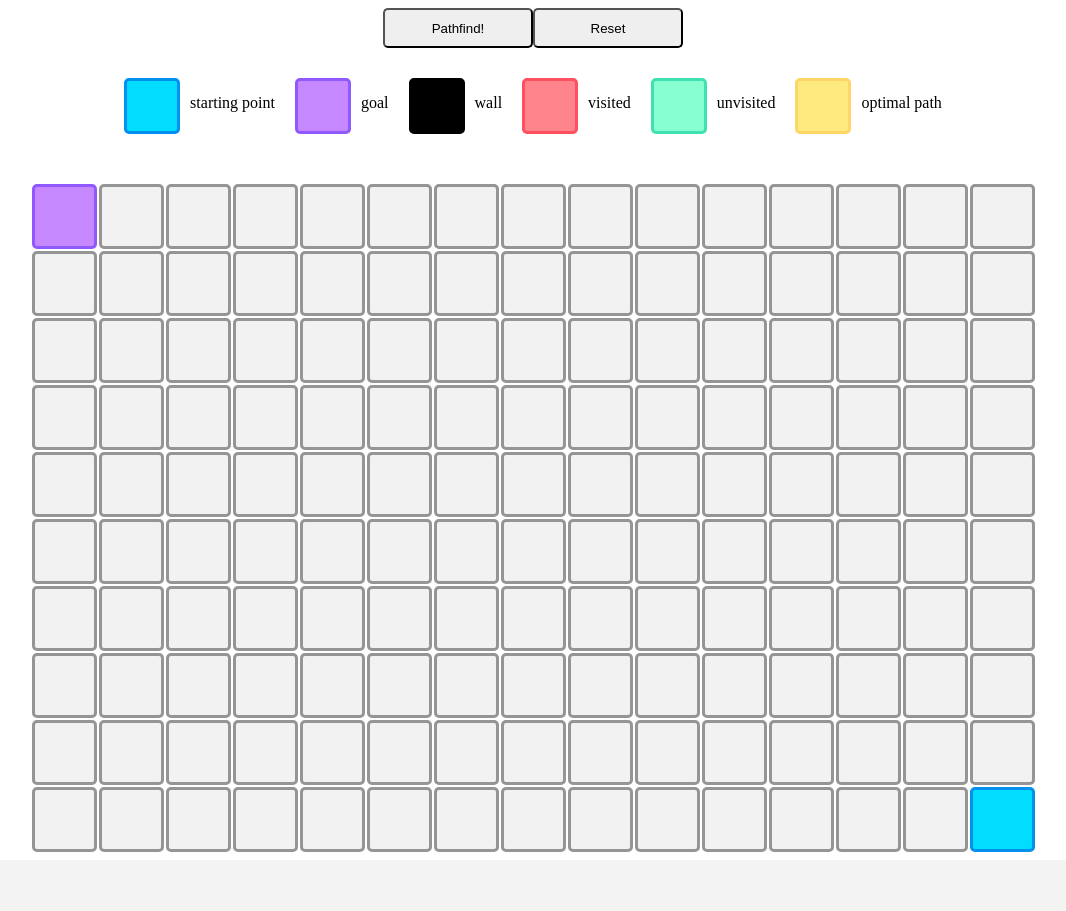
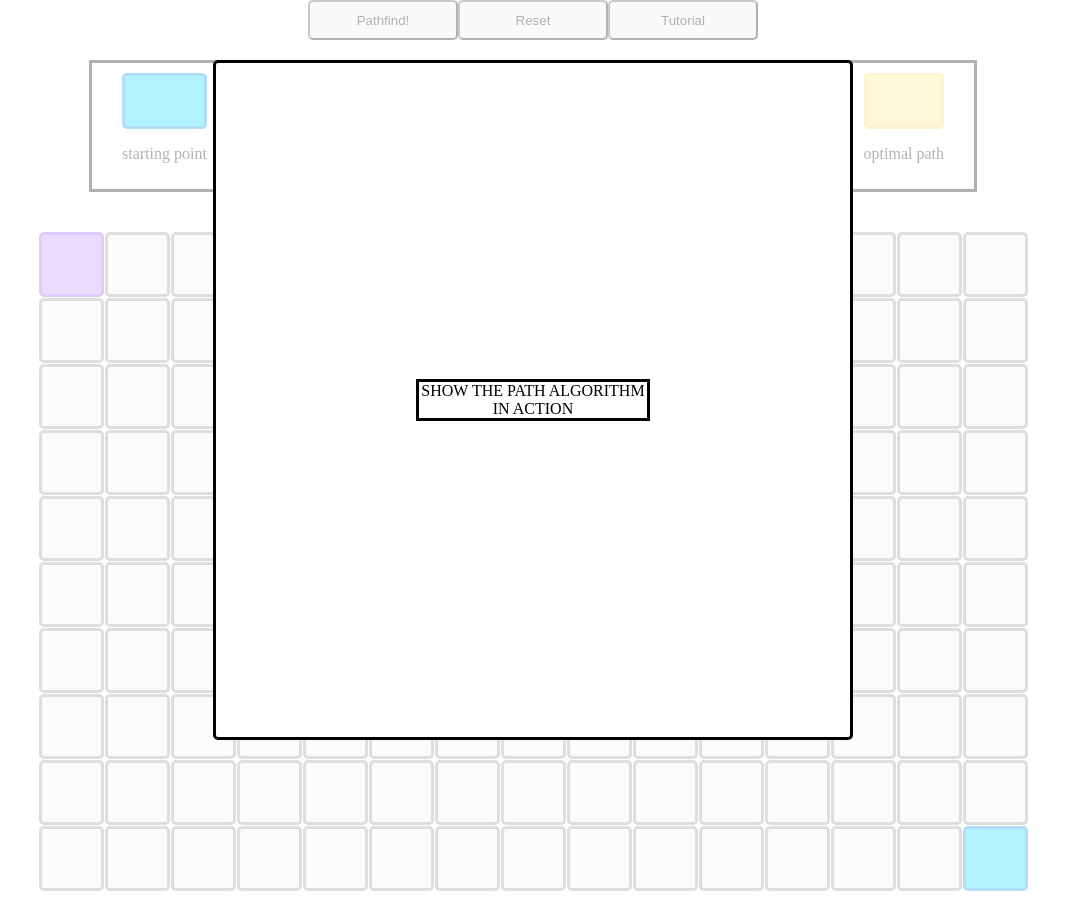
Before and after one commit to AGuyNamedC-Los/pathfinder_interactive, a PHP site: page / in a window 1280 px wide. Shown: the whole page, without its empty margins (107-1173 px from the left). Before the commit the page ends 852 px from the top, so only its background shows below. Run offline with PHP 8.4, Linux system fonts and the light colour scheme; some libraries are stand-ins or nearby versions.

Commit message:
added popup tutorial on webpage start up

```diff
--- a/home.html
+++ b/home.html
@@ -16,10 +16,16 @@
         <script src="https://ajax.googleapis.com/ajax/libs/jquery/3.1.1/jquery.min.js"></script>
     </head>
     <body>
-        <main>
+        <div id="pop-up">
+            <div class="tutorial-1">
+                <p>SHOW THE PATH ALGORITHM IN ACTION</p>
+            </div>
+        </div>
+        <main onmousedown="removePopUp()">
             <nav>
                 <button onclick="a_star()">Pathfind!</button>
                 <button onclick="resetGraph()">Reset</button>
+                <button onmousedown="popUp()">Tutorial</button>
             </nav>
             <div id="square-legend">
                 <div id="start">
@@ -61,6 +67,8 @@
             var isPainting = false;
             var isMovingStart = false;
             var isMovingGoal = false;
+            var power = "on";
+            var tutorialStatus = true;
             const diagonalCost = 14;
             const nonDiagonalCost = 10;
             const start = "start";
@@ -69,6 +77,23 @@
             const blank = "blank";
             const visited = "visited";
             const unvisited = "unvisited";
+
+            var mainElem = document.getElementsByTagName("main")[0];
+
+            function removePopUp() {
+                var popUp = document.getElementById("pop-up");
+                console.log("tutorial is currently being turned off");
+                popUp.style.display = "none";
+                mainElem.style.opacity = 1;
+            }
+
+            function popUp() {
+                var popUp = document.getElementById("pop-up");
+                console.log("tutorial is currently being turned on");
+                popUp.style.display = "";
+                mainElem.style.opacity = .3;
+                event.stopPropagation();        // this stops from main interfering with this
+            }
 
             for(i = 0; i < gridColumnSize; i++) {
                 for(j = 0; j < gridRowSize; j++) {
--- a/pathfinder-interactive.css
+++ b/pathfinder-interactive.css
@@ -1,3 +1,35 @@
+
+body {
+    margin: 0 auto;
+}
+
+main {
+    opacity: .3;
+}
+
+#pop-up {
+    background-color: white;
+    z-index: 100;
+    border: solid;
+    position: absolute;
+    left: 50%;
+    top: 50%;
+    transform: translate(-50%, -50%);
+    padding: 300px 200px;
+    border-radius: 5px;
+    opacity: 1;
+    display: flex;
+}
+
+.tutorial {
+    border: solid;
+}
+
+#pop-up p {
+    text-align: center;
+    border:solid;
+}
+
 nav {
     display: flex;
     justify-content: center;
@@ -17,18 +49,23 @@ nav button {
 }
 
 #square-legend p {
-    margin-left: 10px;
+    text-align: center;
 }
 
 #start, #goal, #wall, #visited, #unvisited, #path{
     display: flex;
-    padding: 10px;
+    flex-direction: column;
+    padding: 10px 30px;
+    border: solid;
+    margin: 0 10px;
 }
 
 #start div, #goal div, #wall div, #visited div, #unvisited div, #path div {
     border: solid;
     border-radius: 5px;
-    padding: 25px;
+    /* padding: 25px; */
+    min-width: 50px;
+    min-height: 50px;
 }
 
 #start div{
@@ -61,10 +98,11 @@ nav button {
 }
 
 #grid-container {
-    padding-top: 20px;
+    padding: 20px 0px;
+    margin: 0 0px;
     display: grid;
     justify-content: center;
-    grid-gap: 2px;
+    grid-gap: 1px;
 }
 
 .square p {
```
Also changed, not shown: tutorial-1.gif (added), tutorial-2.gif (added).
